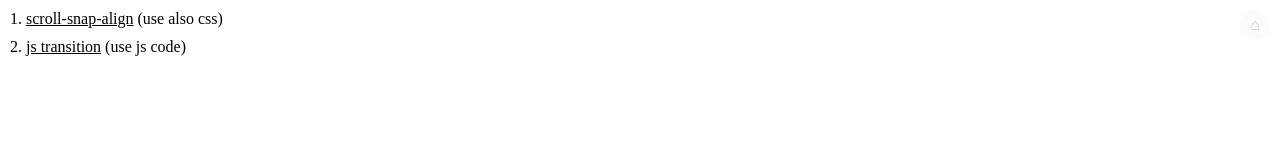
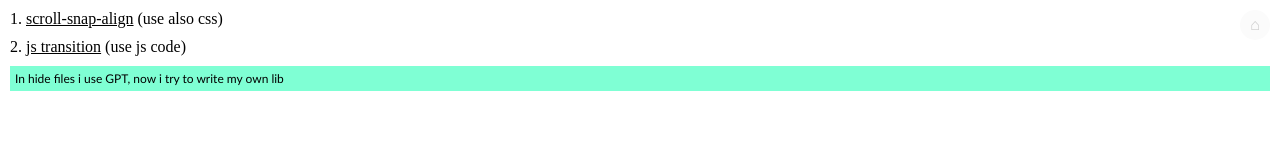
Before and after one commit to ArsenZar/soft-scroll-slider, a plain HTML site: page index.html in a window 1280 px wide. Drawn offline with Linux system fonts and the light colour scheme.

Commit message:
final fixing 1.0v

```diff
--- a/index.html
+++ b/index.html
@@ -17,6 +17,7 @@
     <ul class="list">
         <li>1. <a href="dtos/1.html">scroll-snap-align</a> (use also css)</li>
         <li>2. <a href="dtos/2.html">js transition</a> (use js code)</li>
+        <li class="minds">In hide files i use GPT, now i try to write my own lib</li>
     </ul>
 </body>
 
--- a/style.css
+++ b/style.css
@@ -34,3 +34,9 @@ nav a {
     list-style-type: none;
     margin: 10px;
 }
+.minds{
+    font-size: 1.5vh;
+    font-family:'Gill Sans', 'Gill Sans MT', Calibri, 'Trebuchet MS', sans-serif;
+    background-color: aquamarine;
+    padding: 5px;
+}
```
